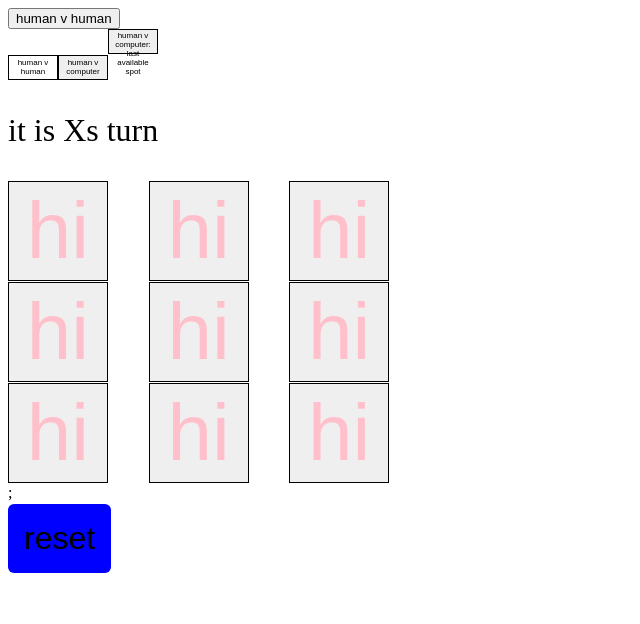
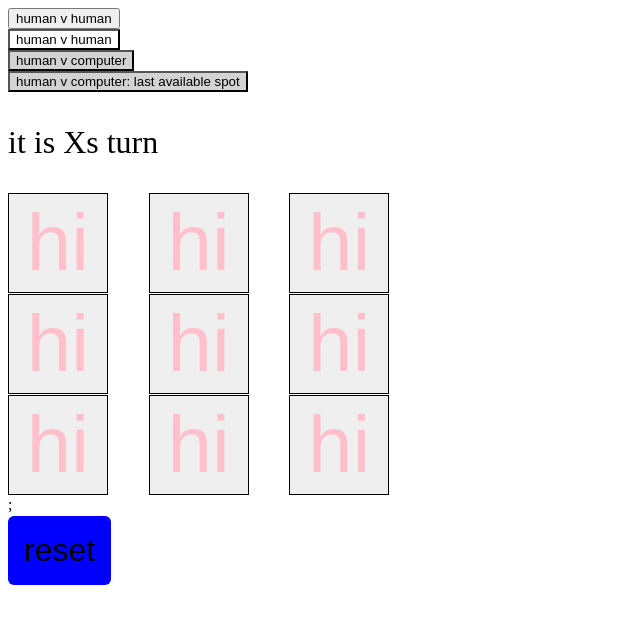
Before and after one commit to nukenukey/tic-tac-toe, a Next.js app: page / in a window 1280 px wide. Both pictures are taken after a click on the button "human v human". Shown: the top 624 px of the page, without its empty margins (0-640 px from the left). Built offline with nearby package versions, Linux system fonts and the light colour scheme.

Commit message:
put a breakspace in-between the Menu buttons, changed globals.css to be nicer to look at and clearer about the selected button

```diff
--- a/components/Menu.tsx
+++ b/components/Menu.tsx
@@ -28,13 +28,16 @@ function Menu({ selected, setSelected }: { selected: string, setSelected: (val:
             {isOpen && (
                 <div>
                     {buttons.map((val: string, ind: number) => {
-                        return (<button
-                            className={getClass(val)}
-                            onClick={() => { select(val) }}
-                            key={ind}
-                        >
-                            {val}
-                        </button>
+                        return (<div
+                            key={ind}><button
+                                onClick={() => { select(val) }}
+                                className={getClass(val)}
+                                key={ind}
+                            >
+                                {val}
+                            </button>
+                            <br />
+                        </div>
                         );
                     })}
                 </div>
--- a/src/app/globals.css
+++ b/src/app/globals.css
@@ -36,18 +36,10 @@ p {
 
 .selected {
     background-color: white;
-    width: 50px;
-    height: 25px;
-    font-size: 8px;
     color: black;
-    border: solid 1px black;
 }
 
 .not {
-    /* background-color: gray; */
-    width: 50px;
-    height: 25px;
-    font-size: 8px;
+    background-color: lightgray;
     color: black;
-    border: solid 1px black;
 }
```
